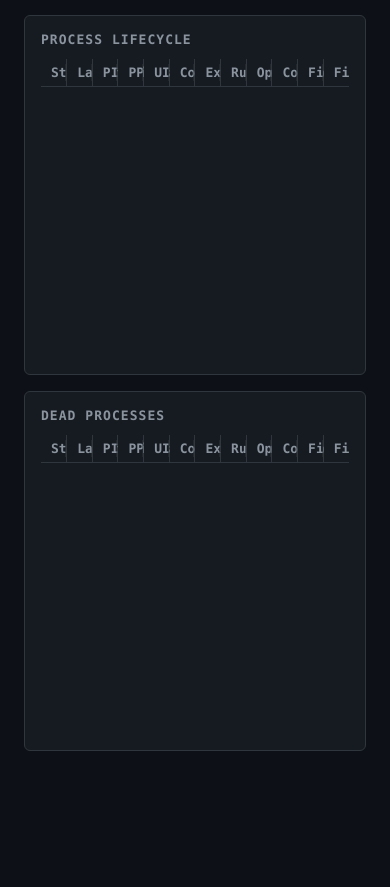
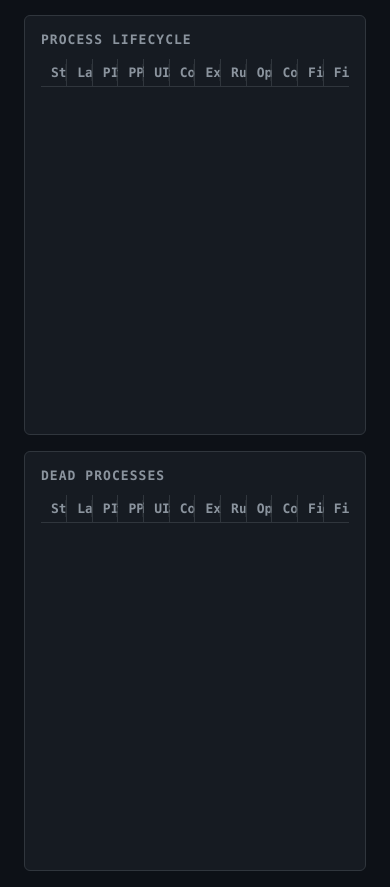
Before and after one commit to IngenuineIntel/Bergamot, a Flask app: page / in a window 390 px wide. Shown: the part 71-958 px from the top of the page. Run offline with Flask 3, Linux system fonts and the light colour scheme; data that the repository does not hold is empty; parts of the project's set-up code (start-up, migrations or seed data) failed here and were passed over.

Commit message:
this, too

```diff
--- a/overseer/static/style.css
+++ b/overseer/static/style.css
@@ -1,6 +1,10 @@
 /* style.css — Over-Seer dashboard */
 
 *, *::before, *::after { box-sizing: border-box; margin: 0; padding: 0; }
+
+html, body {
+  height: 100%;
+}
 
 :root {
   --bg:        #0d1117;
@@ -19,7 +23,9 @@ body {
   color: var(--text);
   font-family: var(--font-mono);
   font-size: 13px;
-  min-height: 100vh;
+  min-height: 100dvh;
+  display: flex;
+  flex-direction: column;
 }
 
 /* ── Header ── */
@@ -70,6 +76,8 @@ main {
   flex-wrap: wrap;
   gap: 16px;
   padding: 16px 24px;
+  flex: 1 1 auto;
+  min-height: 0;
 }
 
 .live-main {
@@ -77,6 +85,8 @@ main {
   grid-template-columns: 1fr 1fr;
   gap: 16px;
   padding: 16px 24px;
+  align-items: stretch;
+  overflow: hidden;
 }
 
 .card {
@@ -99,15 +109,15 @@ main {
 .half       { flex: 1 1 calc(50% - 8px); min-width: 320px; }
 
 .live-pane {
-  height: min(1000px, calc(100vh - 110px));
-  min-height: 700px;
   display: flex;
   flex-direction: column;
+  min-height: 0;
+  height: 100%;
 }
 
 .live-table-wrap {
-  max-height: calc(100% - 36px);
-  height: calc(100% - 36px);
+  flex: 1 1 auto;
+  min-height: 0;
 }
 
 .embed-shell {
@@ -116,11 +126,14 @@ main {
   border-radius: 0;
   padding: 0;
   overflow: visible;
+  display: flex;
+  min-height: 0;
 }
 
 .graph-frame {
   display: block;
   width: 100%;
+  height: 100%;
   border: 0;
   border-radius: 0;
   background: var(--surface);
@@ -148,6 +161,11 @@ main {
   overflow-x: auto;
   max-height: 320px;
   overflow-y: auto;
+}
+
+.table-wrap.live-table-wrap {
+  max-height: none;
+  height: auto;
 }
 
 table {
@@ -238,16 +256,18 @@ body.is-resizing-cols {
 @media (max-width: 900px) {
   .live-main {
     grid-template-columns: 1fr;
+    overflow: auto;
   }
 
   .live-pane {
     height: auto;
-    min-height: 360px;
+    min-height: 420px;
   }
 
-  .live-table-wrap {
-    max-height: 360px;
+  .table-wrap.live-table-wrap {
+    max-height: none;
     height: auto;
+    min-height: 320px;
   }
 
   .graph-frame-eps {
```
